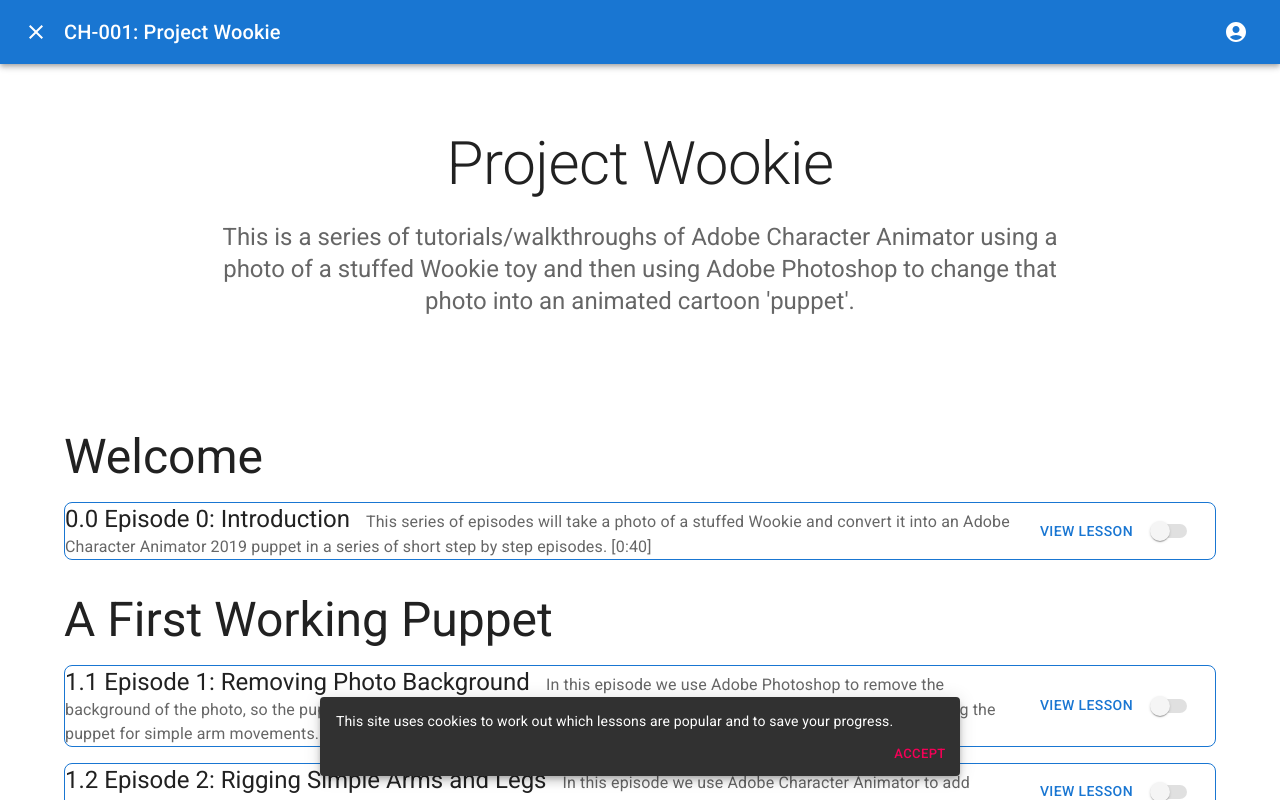
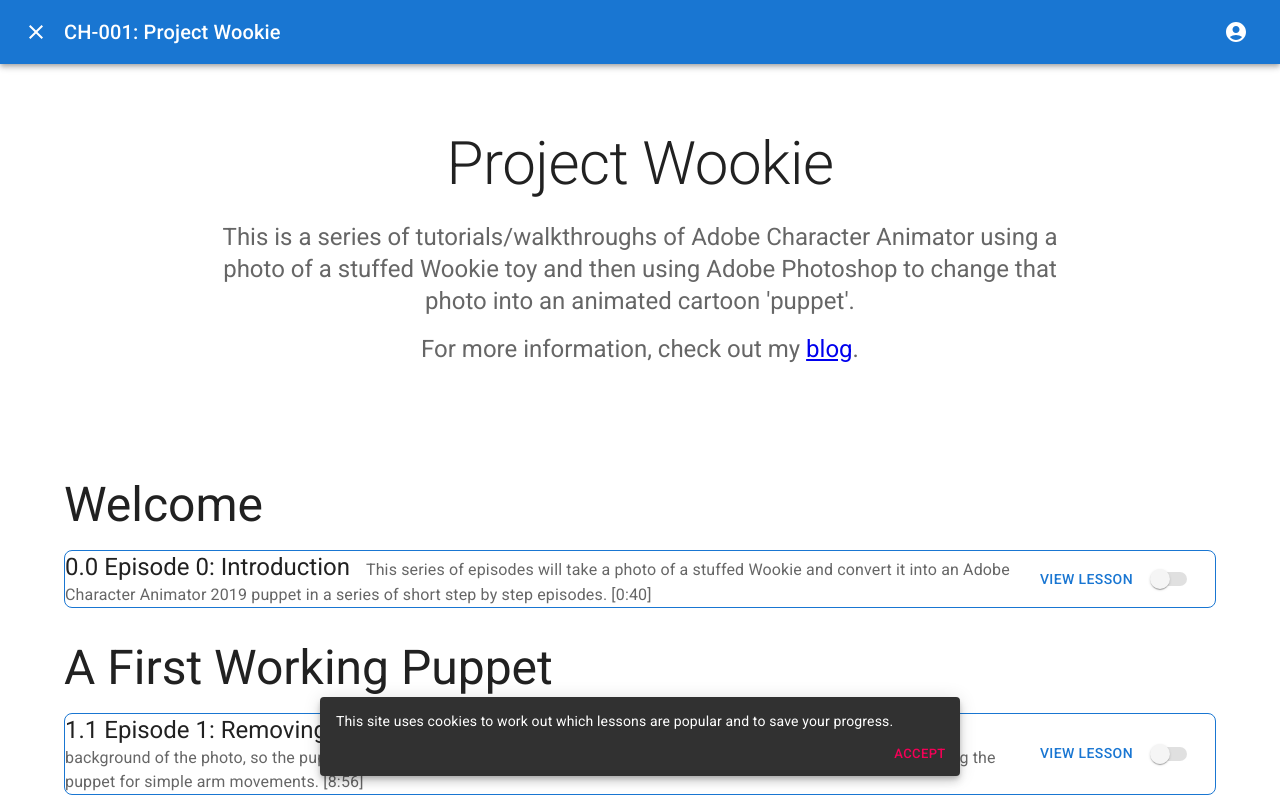
Before and after one commit to alankent/lms-react, a Next.js app: page /course/ch001 in a window 1280 px wide. Shown: the top 800 px of the page. Built offline with nearby package versions, Linux system fonts and the light colour scheme.

Commit message:
Added link to blog.

```diff
--- a/components/CoursePageLayout.js
+++ b/components/CoursePageLayout.js
@@ -16,7 +16,7 @@
 import { CompletionContext } from '../components/Completion'
 
 
-export default function CoursePageLayout({ id }) {
+export default function CoursePageLayout({ id, children }) {
 
   const course = Curriculum.findCourseByCourseId(id)
   const user = React.useContext(UserContext)
@@ -44,6 +44,8 @@
         <Typography variant="h5" align="center" color="text.secondary" paragraph>
           {course.description}
         </Typography>
+
+        {children}
 
       </Container>
 
--- a/pages/course/ch001/index.js
+++ b/pages/course/ch001/index.js
@@ -1,8 +1,16 @@
 import CoursePageLayout from '../../../components/CoursePageLayout'
+import Typography from '@mui/material/Typography'
 import Link from 'next/link'
 
 export default function Course_ch001() {
   return (
-    <CoursePageLayout id="ch001" />
+    <CoursePageLayout id="ch001">
+
+      <Typography variant="h5" align="center" color="text.secondary" paragraph>
+        For more information, check out my {" "}
+        <a href="https://extra-ordinary.tv/2018/10/22/project-wookie-a-beginner-youtube-playlist/">blog</a>.
+      </Typography>
+
+    </CoursePageLayout>
   );
 }
```
Also changed, not shown: 1 other file (tests, documents, lock files or other folders).
